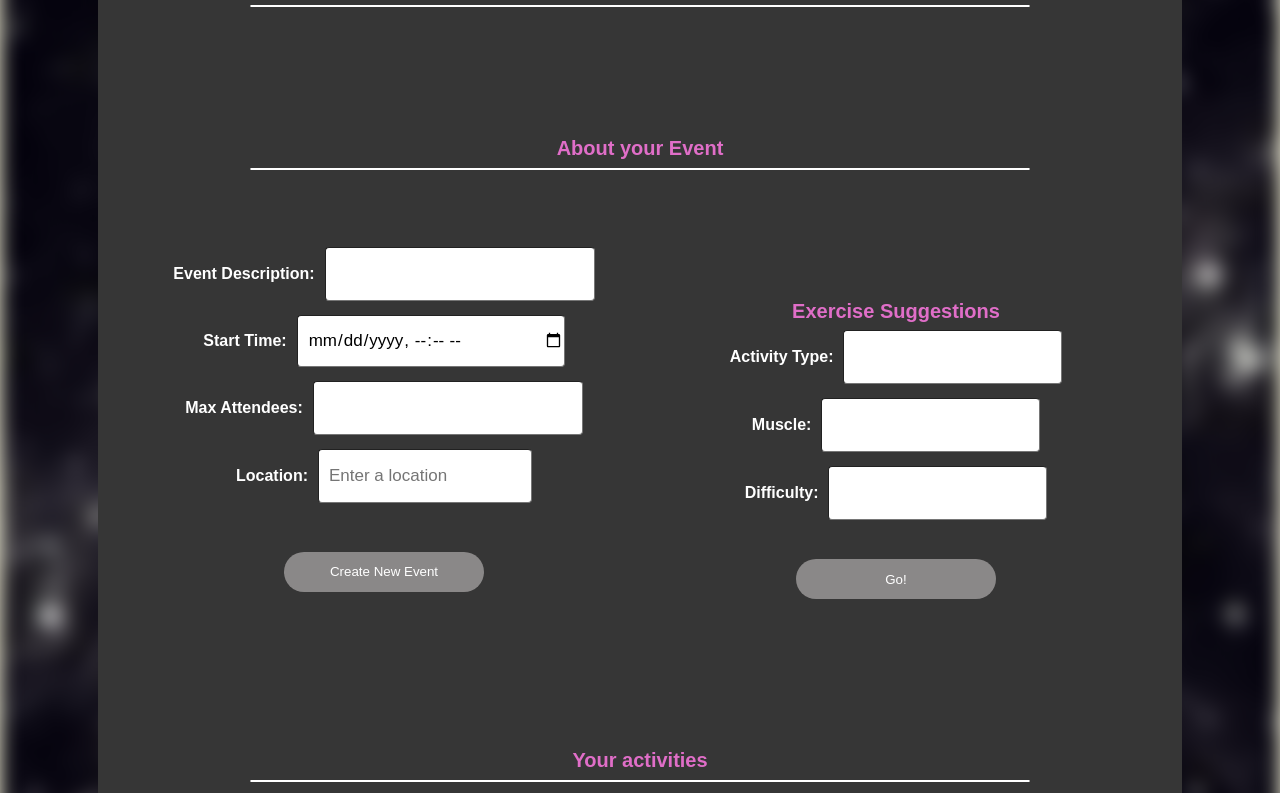
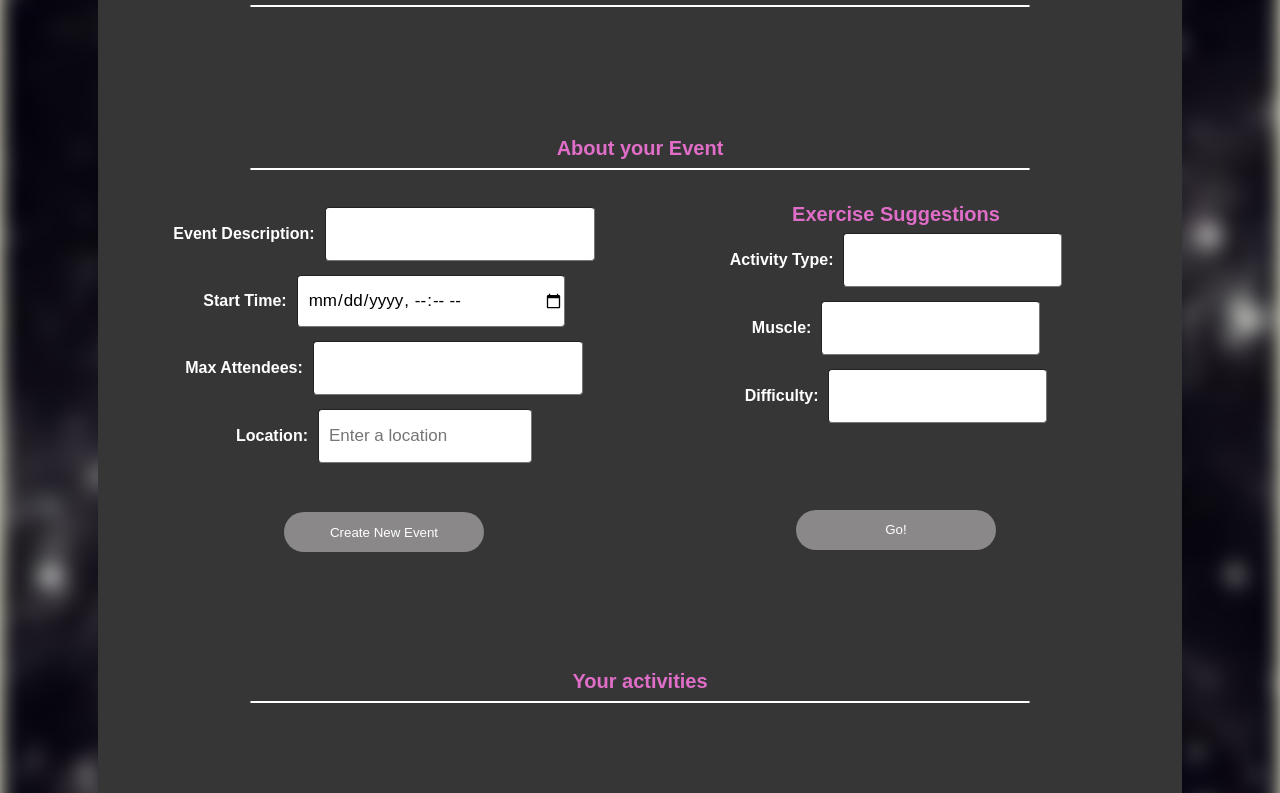
Before and after one commit to radang2014/cs120-final, a website: page pages/new_event.html in a window 1280 px wide. Shown: the part 443-1236 px from the top of the page. Drawn offline with nearby package versions, Linux system fonts and the light colour scheme; some packages are replaced by stand-ins of ours.

Commit message:
Added more styling to new event

```diff
--- a/pages/new_event.html
+++ b/pages/new_event.html
@@ -80,7 +80,7 @@
             </div>
           </form>
           <div id="suggestion_wrapper">
-              <p class="SectionTitle">
+              <p style="margin-top: 0px;" class="SectionTitle">
                 Exercise Suggestions
               </p>
               <form class="FormStyle" id="tag_search_form">
@@ -130,7 +130,7 @@
                     <option value="expert">expert</option>
                   </datalist>
                 </div>
-                <input class="InputButton" style="margin: 32px 0px;" type="submit" value="Go!"/>
+                <input class="InputButton" style="margin-top: 80px;" type="submit" value="Go!"/>
               </form>
           </div>
         </div>
--- a/style/new_event_style.css
+++ b/style/new_event_style.css
@@ -224,6 +224,7 @@
   cursor: pointer;
   border: none;
   color: white;
+  bottom: 0;
 }
 
 .InputButton:hover {
```
